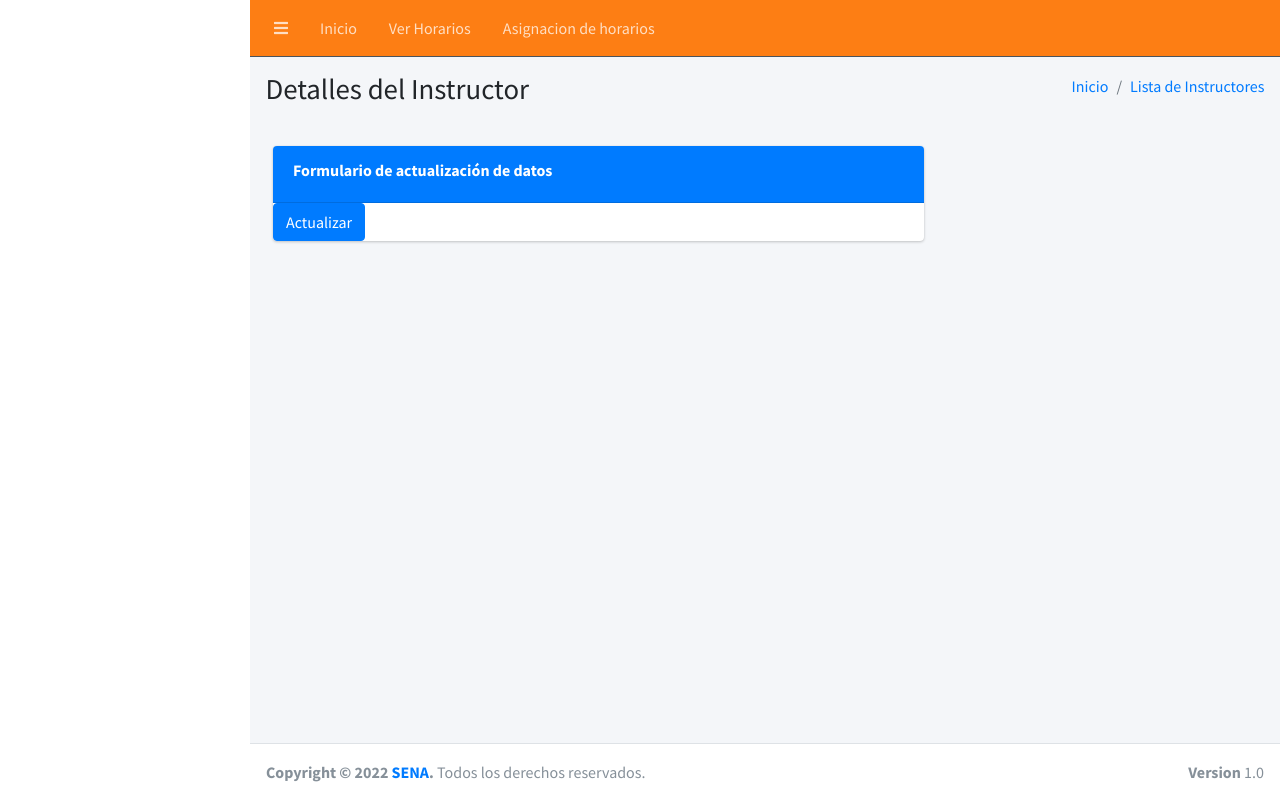
After one commit to JaegerDaFBoi/Ambientes, a PHP site: the page made by view/instructor/edit.php in a window 1280 px wide. The commit adds this page. Run offline with PHP 8.4, Linux system fonts and the light colour scheme; the template is opened without the code that fills it, so the values that code supplies are empty; some libraries are stand-ins or nearby versions.

Commit message:
crud instructores realizado

```diff
--- a/config/config.php
+++ b/config/config.php
@@ -1,6 +1,7 @@
 <?php
 
-define('APP_URL','http://localhost/adsi/Ambientes/');
+/*define('APP_URL','http://localhost/adsi/Ambientes/');*/
+define('APP_URL','http://localhost/repositorios/Ambientes/');
 
 define('DBTYPE', 'mysql');
 define('DBHOST', 'localhost');
--- /dev/null
+++ b/view/instructor/edit.php
@@ -0,0 +1,161 @@
+<div class="content-wrapper">
+  <section class="content-header">
+    <div class="container-fluid">
+      <div class="row mb-2">
+        <div class="col-sm-6">
+          <h1>Detalles del Instructor</h1>
+        </div>
+        <div class="col-sm-6">
+          <ol class="breadcrumb float-sm-right">
+            <li class="breadcrumb-item"><a href="#">Inicio</a></li>
+            <li class="breadcrumb-item"><a href="<?php echo APP_URL; ?>instructor/index">Lista de Instructores</a></li>
+          </ol>
+        </div>
+      </div>
+    </div>
+  </section>
+  <div class="row">
+    <div class="col-md-6">
+
+    </div>
+  </div>
+  <section class="content">
+    <div class="container-fluid">
+      <div class="row">
+        <div class="col-md-4">
+          <div class="card card-primary">
+            <?php foreach ($this->instructor as $instructor) { ?>
+            <div class="card-body">
+              <div class="row">
+                <div class="col-md-12">
+                  <label>Indice</label>
+                  <p><?php echo $instructor->id; ?></p>
+                </div>
+              </div>
+              <div class="row">
+                <div class="col-md-12">
+                  <label>Nombre</label>
+                  <p><?php echo $instructor->nombre; ?><p>
+                </div>
+              </div>
+              <div class="row">
+                <div class="col-md-12">
+                  <label>Cédula</label>
+                  <p><?php echo $instructor->cedula; ?><p>
+                </div>
+              </div>
+              <div class="row">
+                <div class="col-md-12">
+                  <label>Área</label>
+                  <p><?php echo $instructor->area; ?><p>
+                </div>
+              </div>
+              <div class="row">
+                <div class="col-md-12">
+                  <label>Tipo</label>
+                  <p><?php echo $instructor->tipo; ?><p>
+                </div>
+              </div>
+              <div class="row">
+                <div class="col-md-12">
+                  <label>Vinculación</label>
+                  <p><?php echo $instructor->vinculacion; ?><p>
+                </div>
+              </div>
+              <div class="row">
+                <div class="col-md-12">
+                  <label>Total de horas</label>
+                  <p><?php echo $instructor->totalhoras; ?><p>
+                </div>
+              </div>
+              <?php } ?>
+            </div>
+          </div>
+        </div>
+        <div class="col-md-8">
+          <div class="card card-primary">
+            <div class="card-header">
+              <label>Formulario de actualización de datos</label>
+            </div>
+            <form role="form" method="POST" action="<?php echo APP_URL; ?>instructor/update">
+            <?php foreach ($this->instructor as $instructor) { ?>
+              <div class="card-body">
+                <div class="row">
+                  <div class="col-md-12">
+                    <input type="hidden" id="idInstructor" name="idInstructor" value="<?php echo $instructor->id; ?>">
+                  </div>
+                </div>
+                <div class="row">
+                  <div class="form-group col-md-12">
+                    <label for="instructorName">Nombre del Instructor</label>
+                    <input type="text" class="form-control" id="instructorName" name="instructorName" value="<?php echo $instructor->nombre; ?>">
+                  </div>
+                </div>
+                <div class="row">
+                  <div class="form-group col-md-4">
+                    <label for="instructorDoc">Cédula</label>
+                    <input type="number" class="form-control" id="instructorDoc" name="instructorDoc" value="<?php echo $instructor->cedula; ?>">
+                  </div>
+                </div>
+                <div class="row">
+                  <div class="form-group col-md-8">
+                    <label for="instructorArea">Área</label>
+                    <select class="form-control" id="instructorArea" name="instructorArea">
+                      <option disabled selected>Seleccione un área</option>
+                      <option>AREA DE SISTEMAS, MANTENIMIENTO DE EQUIPOS DE COMPUTO Y DISEÑO GRAFICO Y MULTIMEDIAL</option>
+                      <option>AREA DE ELECTRONICA Y MANTENIMIENTO ELECTRONICO</option>
+                      <option>AREA DE DISEÑO, IMPLEMENTACION Y MANTENIMIENTO DE SISTEMAS DE TELECOMUNICACIONES</option>
+                      <option>AREA DE TELEINFORMATICA Y ADSI</option>
+                      <option>AREA DE CNC</option>
+                      <option>GESTION DE LA PRODUCCION INDUSTRIAL</option>
+                      <option>AREA DE AUTOMATIZACION INDUSTRIAL Y DISEÑO E INTEGRACION DE AUTOMATISMOS MECATRONICOS</option>
+                      <option>INTERACCION IDONEA COMUNICACION</option>
+                      <option>AREA DE INGLES</option>
+                      <option>AREA DE MANTENIMIENTO BIOMEDICO</option>
+                      <option>CULTURA FISICA</option>
+                      <option>EMPRENDIMIENTO</option>
+                    </select>
+                  </div>
+                  <div class="form-group col-md-4">
+                    <label for="instructorType">Tipo de Instructor</label>
+                    <div class="form-check">
+                      <input class="form-check-input" type="radio" name="instructorType" value="Virtual">
+                      <label class="form-check-label">Virtual</label>
+                    </div>
+                    <div class="form-check">
+                      <input class="form-check-input" type="radio" name="instructorType" value="Presencial">
+                      <label class="form-check-label">Presencial</label>
+                    </div>
+                  </div>
+                </div>
+                <div class="row">
+                  <div class="form-group col-md-8">
+                    <label for="instructorVinculation">Vinculación</label>
+                    <div class="form-check">
+                      <input class="form-check-input" type="radio" name="instructorVinculation" value="Planta">
+                      <label class="form-check-label">Planta</label>
+                    </div>
+                    <div class="form-check">
+                      <input class="form-check-input" type="radio" name="instructorVinculation" value="Contratista">
+                      <label class="form-check-label">Contratista</label>
+                    </div>
+                  </div>
+                  <div class="form-group col-md-4">
+                    <label for="instructorHours">Total/horas del Instructor</label>
+                    <input type="number" class="form-control" id="instructorHours" name="instructorHours" value="<?php echo $instructor->totalhoras; ?>">
+                  </div>
+                </div>
+                <?php } ?>
+                <div class="row">
+                  <div class="col-md-12">
+                    <input type="submit" class="btn btn-primary" value="Actualizar">
+                  </div>
+                </div>
+              </div>
+            </form>
+          </div>
+        </div>
+      </div>
+    </div>
+  </section>
+</div>
--- a/view/instructor/list.php
+++ b/view/instructor/list.php
@@ -36,7 +36,7 @@
           </div>
         </div>
         <div class="card-body table-responsive p-0">
-          <table class="table table-hover text-nowrap">
+          <table class="table table-hover table-bordered text-nowrap">
             <thead>
               <tr>
                 <th>ID</th>
@@ -59,6 +59,10 @@
                 <td><?php echo $instructor->tipo ?></td>
                 <td><?php echo $instructor->vinculacion ?></td>
                 <td><?php echo $instructor->totalhoras ?></td>
+                <td>
+                  <a href="<?php echo ('edit?id='.$instructor->id) ?>">✍</a>
+                  <a href="<?php echo ('delete?id='.$instructor->id) ?>">❌</a>
+                </td>
             </tbody>
             <?php
                 }
--- a/view/template/footer.php
+++ b/view/template/footer.php
@@ -1,10 +1,10 @@
 </div>
   <!-- /.content-wrapper -->
   <footer class="main-footer fixed-bottom">
-    <strong>Copyright &copy; 2014-2019 <a href="http://adminlte.io">AdminLTE.io</a>.</strong>
-    All rights reserved.
+    <strong>Copyright &copy; 2022 <a href="http://oferta.senasofiaplus.edu.co/sofia-oferta/">SENA</a>.</strong>
+    Todos los derechos reservados.
     <div class="float-right d-none d-sm-inline-block">
-      <b>Version</b> 3.0.5
+      <b>Version</b> 1.0
     </div>
   </footer>
 
--- a/view/template/header.php
+++ b/view/template/header.php
@@ -31,7 +31,7 @@
 <div class="wrapper">
 
   <!-- Barra Superior -->
-  <nav class="main-header navbar navbar-expand navbar-white navbar-light">
+  <nav class="main-header navbar navbar-expand navbar-orange navbar-dark">
     <!-- Links de la barra de navegacion a la izquierda -->
     <ul class="navbar-nav">
       <li class="nav-item">
```
Also changed, not shown: controller/Instructor.controller.php (+57 -1 lines), controller/Program.controller.php (added, +17 -0 lines), model/Card.php (added, +21 -0 lines), model/Competence.php (added, +16 -0 lines), model/Environment.php (added, +21 -0 lines), model/Instructor.php (+38 -4 lines), model/Program.php (added, +51 -0 lines), model/Result.php (added, +15 -0 lines), model/Schedule.php (added, +20 -0 lines), model/Trimester.php (added, +15 -0 lines), view/instructor/delete.php (added, +96 -0 lines), view/program/list.php (added, +53 -0 lines).
